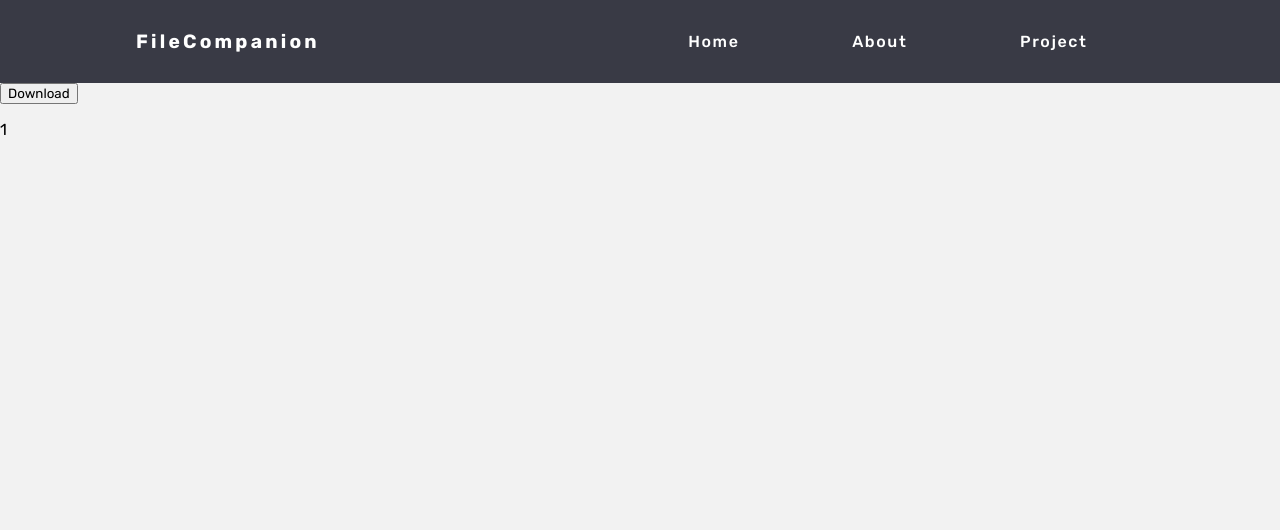
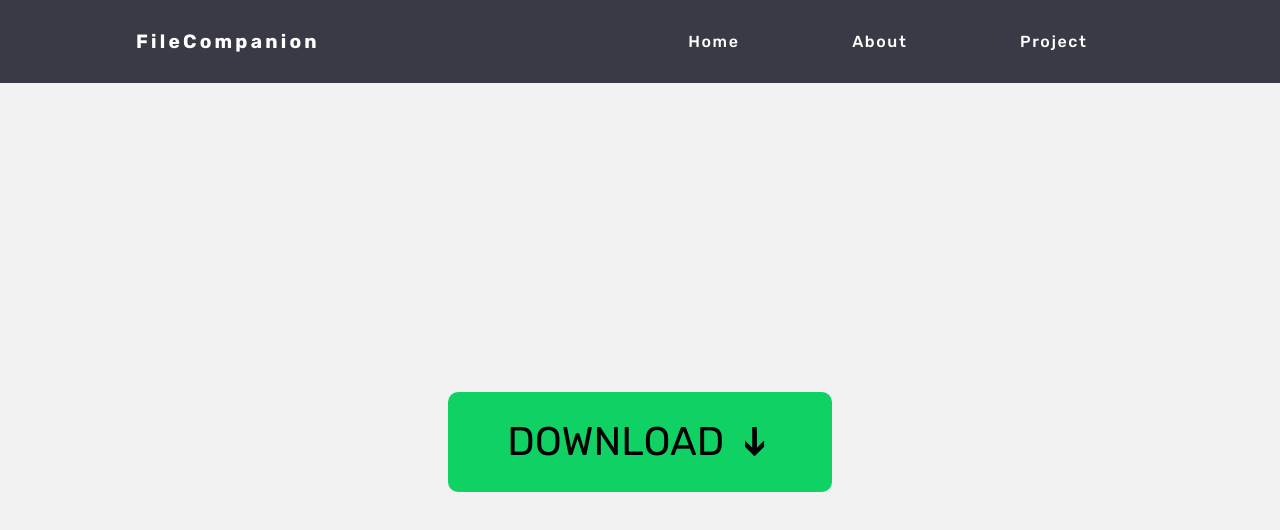
Before and after one commit to IAmSaeve/Dissertation, a React (Create React App) app in the folder app/: page /Download/1 in a window 1280 px wide. Shown: the top 530 px of the page. Built offline with nearby package versions, Linux system fonts and the light colour scheme; what @cubbit/enigma would draw is missing.

Commit message:
Style download

```diff
--- a/app/src/Pages/Download.jsx
+++ b/app/src/Pages/Download.jsx
@@ -5,9 +5,8 @@ class Download extends React.Component {
   render() {
     const { load } = this.context;
     return (
-      <div>
-        <button onClick={(e) => load(this.props.match.params.id, e)}>Download</button>
-        <pre>{this.props.match.params.id}</pre>
+      <div className="download">
+        <button onClick={(e) => load(this.props.match.params.id, e)}>Download<span>&#10132;</span></button>
       </div>
     );
   }
--- /dev/null
+++ b/app/src/Styles/Components/Download.scss
@@ -0,0 +1,21 @@
+.download {
+    width: 30%;
+    margin: auto;
+
+    button {
+        width: 100%;
+        height: 100px;
+        font-size: 2.5rem;
+        text-transform: uppercase;
+        border-radius: 10px;
+        background: #0fd164;
+        border: none;
+        cursor: pointer;
+
+        >span {
+            display: inline-block;
+            margin-left: 15px;
+            transform: rotate(90deg);
+        }
+    }
+}
--- a/app/src/Styles/bundle.scss
+++ b/app/src/Styles/bundle.scss
@@ -8,6 +8,7 @@
 @import "./Components/About";
 @import "./Components/Project";
 @import "./Components/Modal";
+@import "./Components/Download";
 
 // Helpers
 // @include viewportIndicator;
```
